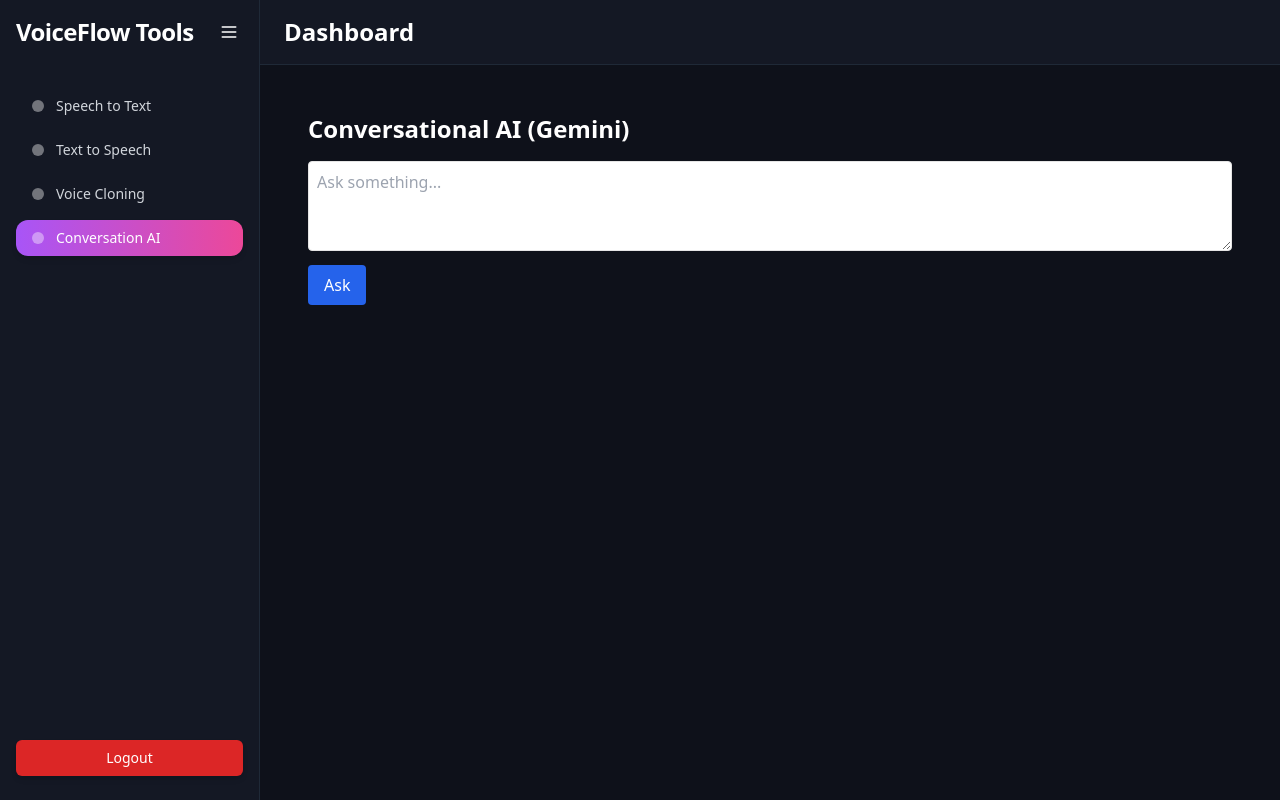
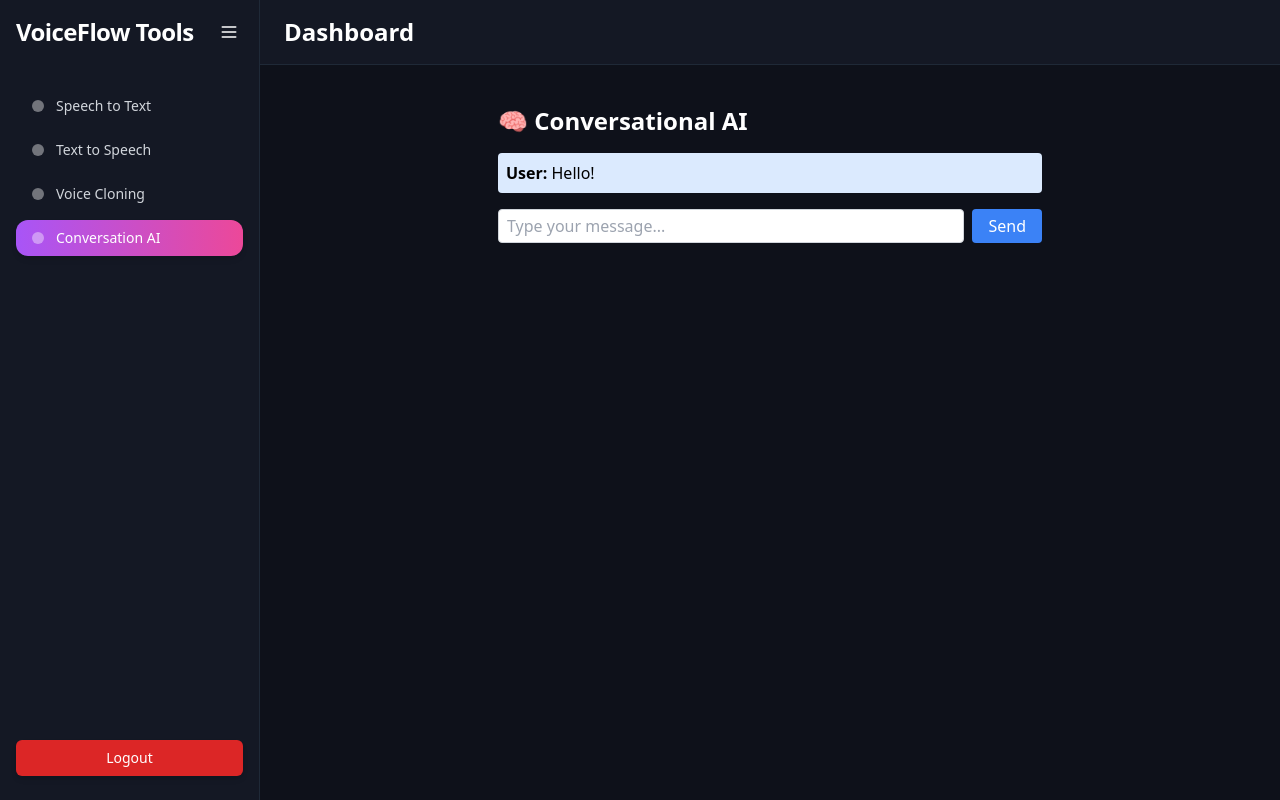
Before and after one commit to harinit2307/spark_task1, a Next.js app: page /tools/convoai in a window 1280 px wide. Built offline with nearby package versions, Linux system fonts and the light colour scheme.

Commit message:
Updated button styles in Speech-to-Text page

```diff
--- a/app/api/chat/route.ts
+++ b/app/api/chat/route.ts
@@ -1,51 +1,24 @@
 import { NextResponse } from 'next/server';
 
 export async function POST(req: Request) {
-  const { message } = await req.json();
+  const { messages } = await req.json();
 
-  const OPENAI_API_KEY = process.env.OPENAI_API_KEY;
-
-  if (!OPENAI_API_KEY) {
-    return NextResponse.json({ error: 'Missing OpenAI API key' }, { status: 500 });
-  }
-
-  try {
-    const openaiRes = await fetch('https://api.openai.com/v1/chat/completions', {
+  const res = await fetch('https://openrouter.ai/api/v1/chat/completions', {
     method: 'POST',
     headers: {
+      'Authorization': `Bearer ${process.env.OPENROUTER_API_KEY}`,
       'Content-Type': 'application/json',
-        Authorization: `Bearer ${OPENAI_API_KEY}`,
+      'HTTP-Referer': 'http://localhost:3000', // Update for deployed URL
+      'X-Title': 'ChatApp',
     },
     body: JSON.stringify({
-        model: 'gpt-3.5-turbo',
-        messages: [
-          { role: 'system', content: 'You are a helpful AI assistant.' },
-          { role: 'user', content: message },
-        ],
-        temperature: 0.7,
-        max_tokens: 100,
+      model: 'mistral/mistral-7b-instruct', // Free model
+      messages,
     }),
   });
 
-    if (!openaiRes.ok) {
-      const errorText = await openaiRes.text();
-      console.error('OpenAI API error:', errorText);
-      return NextResponse.json({ error: 'Unable to get response from OpenAI.' }, { status: 500 });
-    }
-
-    const data = await openaiRes.json();
-    console.log('Response from OpenAI:', JSON.stringify(data, null, 2));
-
-    const reply = data.choices?.[0]?.message?.content;
-
-    if (!reply) {
-      console.error('OpenAI response missing expected format:', data);
-      return NextResponse.json({ error: 'No valid reply from OpenAI.' }, { status: 500 });
-    }
+  const data = await res.json();
+  const reply = data.choices?.[0]?.message?.content ?? 'No response';
 
   return NextResponse.json({ reply });
-  } catch (error) {
-    console.error('Unexpected server error:', error);
-    return NextResponse.json({ error: 'Unexpected server error.' }, { status: 500 });
 }
-}
--- a/app/api/convo/route.ts
+++ b/app/api/convo/route.ts
@@ -1,20 +1,27 @@
 // app/api/convo/route.ts
-import { NextResponse } from 'next/server';
-import { GoogleGenerativeAI } from '@google/generative-ai';
+import { NextRequest, NextResponse } from 'next/server';
 
-const genAI = new GoogleGenerativeAI(process.env.GEMINI_API_KEY!);
+export async function POST(req: NextRequest) {
+  const body = await req.json();
 
-export async function POST(req: Request) {
-  const { prompt } = await req.json();
+  const res = await fetch('https://openrouter.ai/api/v1/chat/completions', {
+    method: 'POST',
+    headers: {
+      'Authorization': `Bearer ${process.env.OPENROUTER_API_KEY}`,
+      'Content-Type': 'application/json',
+      'HTTP-Referer': 'http://localhost:3000',
+    },
+    body: JSON.stringify({
+      model: 'meta-llama/llama-3-8b-instruct',
+      messages: body.messages,
+    }),
+  });
 
-  try {
-    const model = genAI.getGenerativeModel({ model: 'gemini-pro' });
-    const result = await model.generateContent(prompt);
-    const response = result.response.text();
+  if (!res.ok) {
+    const error = await res.text();
+    return NextResponse.json({ error }, { status: res.status });
+  }
 
-    return NextResponse.json({ response });
-  } catch (err) {
-    console.error('Gemini Error:', err);
-    return NextResponse.json({ error: 'Failed to generate response' }, { status: 500 });
-  }
+  const data = await res.json();
+  return NextResponse.json({ message: data.choices[0].message.content });
 }
--- a/app/tools/convoai/page.tsx
+++ b/app/tools/convoai/page.tsx
@@ -2,44 +2,72 @@
 
 import { useState } from 'react';
 
-export default function ConvoAIPage() {
+export default function ConvoAI() {
+  const [messages, setMessages] = useState([
+    { role: 'user', content: 'Hello!' },
+  ]);
   const [input, setInput] = useState('');
-  const [response, setResponse] = useState('');
+  const [loading, setLoading] = useState(false);
 
-  const handleSubmit = async () => {
+  const sendMessage = async () => {
+    if (!input.trim()) return;
+
+    const newMessages = [...messages, { role: 'user', content: input }];
+    setMessages(newMessages);
+    setLoading(true);
+    setInput('');
+
     const res = await fetch('/api/convo', {
       method: 'POST',
-      body: JSON.stringify({ prompt: input }),
-      headers: { 'Content-Type': 'application/json' },
+      body: JSON.stringify({ messages: newMessages }),
+      headers: {
+        'Content-Type': 'application/json',
+      },
     });
 
     const data = await res.json();
-    setResponse(data.response);
+    if (data.message) {
+      setMessages([...newMessages, { role: 'assistant', content: data.message }]);
+    }
+    setLoading(false);
   };
 
   return (
-    <div className="p-6">
-      <h1 className="text-2xl font-bold mb-4">Conversational AI (Gemini)</h1>
-      <textarea
-        rows={3}
-        className="w-full border p-2 rounded mb-2"
-        placeholder="Ask something..."
+    <div className="p-4 max-w-xl mx-auto text-black">
+      <h1 className="text-2xl font-bold mb-4 text-white">🧠 Conversational AI</h1>
+
+      <div className="space-y-2 mb-4">
+        {messages.map((msg, index) => (
+          <div
+            key={index}
+            className={`p-2 rounded ${
+              msg.role === 'user' ? 'bg-blue-100' : 'bg-green-100'
+            }`}
+          >
+            <p className="text-black">
+              <strong className="capitalize">{msg.role}:</strong> {msg.content}
+            </p>
+          </div>
+        ))}
+        {loading && <div className="italic text-gray-600">Typing...</div>}
+      </div>
+
+      <div className="flex gap-2">
+        <input
+          type="text"
+          className="flex-1 border border-gray-300 px-2 py-1 rounded text-black"
+          placeholder="Type your message..."
           value={input}
           onChange={(e) => setInput(e.target.value)}
+          onKeyDown={(e) => e.key === 'Enter' && sendMessage()}
         />
         <button
-        onClick={handleSubmit}
-        className="bg-blue-600 text-white px-4 py-2 rounded hover:bg-blue-700"
+          className="bg-blue-500 text-white px-4 py-1 rounded hover:bg-blue-600"
+          onClick={sendMessage}
         >
-        Ask
+          Send
         </button>
-
-      {response && (
-        <div className="mt-4 p-4 bg-gray-100 rounded">
-          <strong>Response:</strong>
-          <p>{response}</p>
       </div>
-      )}
     </div>
   );
 }
--- /dev/null
+++ b/components/ChatBox.tsx
@@ -0,0 +1,86 @@
+'use client';
+
+import { useState, useRef, useEffect } from 'react';
+
+interface Message {
+  sender: 'user' | 'gemini';
+  text: string;
+}
+
+export default function ChatBox() {
+  const [input, setInput] = useState('');
+  const [messages, setMessages] = useState<Message[]>([]);
+  const [loading, setLoading] = useState(false);
+  const bottomRef = useRef<HTMLDivElement>(null);
+
+  const sendMessage = async () => {
+    if (!input.trim()) return;
+
+    const userMessage: Message = { sender: 'user', text: input };
+    setMessages((prev) => [...prev, userMessage]);
+    setInput('');
+    setLoading(true);
+
+    try {
+      const res = await fetch('/api/convo', {
+        method: 'POST',
+        headers: { 'Content-Type': 'application/json' },
+        body: JSON.stringify({ message: input }),
+      });
+
+      const data = await res.json();
+      const botMessage: Message = { sender: 'gemini', text: data.text || 'No response received.' };
+      setMessages((prev) => [...prev, botMessage]);
+    } catch (error) {
+      setMessages((prev) => [
+        ...prev,
+        { sender: 'gemini', text: '⚠️ Error retrieving response.' },
+      ]);
+    } finally {
+      setLoading(false);
+    }
+  };
+
+  useEffect(() => {
+    bottomRef.current?.scrollIntoView({ behavior: 'smooth' });
+  }, [messages]);
+
+  return (
+    <div className="flex flex-col h-[80vh] max-w-2xl mx-auto mt-10 border rounded-2xl bg-[#111827] p-4 shadow-lg">
+      <h2 className="text-2xl font-bold text-center text-white mb-4">💬 Gemini Chatbot</h2>
+
+      <div className="flex-1 overflow-y-auto space-y-4 p-2">
+        {messages.map((msg, i) => (
+          <div
+            key={i}
+            className={`max-w-[75%] p-3 rounded-xl text-sm ${
+              msg.sender === 'user'
+                ? 'bg-blue-600 text-white self-end'
+                : 'bg-gray-700 text-white self-start'
+            }`}
+          >
+            {msg.text}
+          </div>
+        ))}
+        <div ref={bottomRef} />
+      </div>
+
+      <div className="mt-4 flex gap-2">
+        <textarea
+          value={input}
+          onChange={(e) => setInput(e.target.value)}
+          placeholder="Type your message..."
+          className="flex-1 p-3 rounded-lg bg-gray-800 text-white border border-gray-600 resize-none"
+          rows={2}
+        />
+        <button
+          onClick={sendMessage}
+          className="px-5 py-2 bg-blue-500 text-white font-semibold rounded-lg hover:bg-blue-600 disabled:opacity-50"
+          disabled={loading}
+        >
+          {loading ? '...' : 'Send'}
+        </button>
+      </div>
+    </div>
+  );
+}
```
Also changed, not shown: 1 other file (tests, documents, lock files or other folders). Lines whose indentation alone changed are shown as unchanged.
